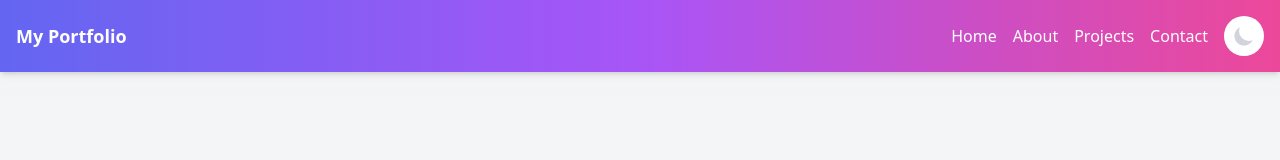
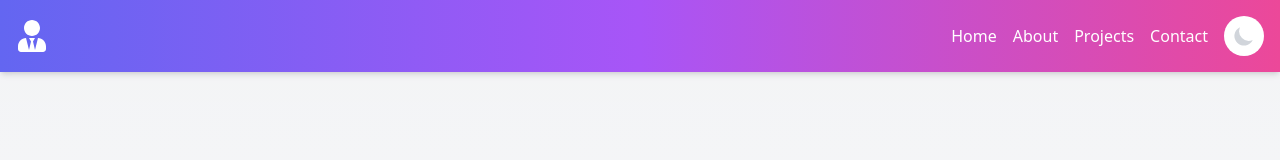
Before and after one commit to raj-bhai/my-portfolio, a Next.js app: page / in a window 1280 px wide. Shown: the top 160 px of the page. Built offline with nearby package versions, Linux system fonts and the light colour scheme.

Commit message:
header-icon

```diff
--- a/app/components/Header.js
+++ b/app/components/Header.js
@@ -2,6 +2,7 @@
 
 import { useState, useEffect } from 'react';
 import { SunIcon, MoonIcon } from '@heroicons/react/solid';
+import { FaUserTie } from 'react-icons/fa'; // Import a relevant icon
 import Link from 'next/link';
 
 export default function Header() {
@@ -30,8 +31,8 @@ export default function Header() {
   return (
     <header className="bg-gradient-to-r from-indigo-500 via-purple-500 to-pink-500 dark:from-gray-800 dark:via-gray-700 dark:to-gray-600 p-4 text-white shadow-md">
       <nav className="container mx-auto flex justify-between items-center">
-        <div className="text-lg font-semibold">
-          <Link href="/" className="hover:underline">My Portfolio</Link>
+        <div className="text-lg font-semibold flex items-center space-x-2">
+          <FaUserTie className="h-8 w-8" /> {/* Icon for coder or profile */}
         </div>
         <div className="space-x-4 flex items-center">
           <Link href="/" className="hover:underline">Home</Link>
```
